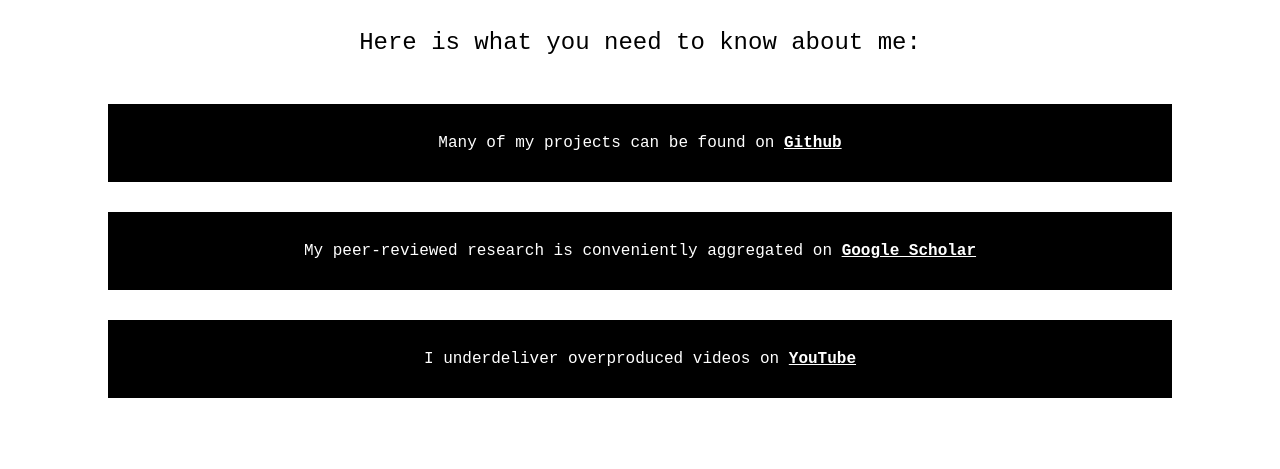
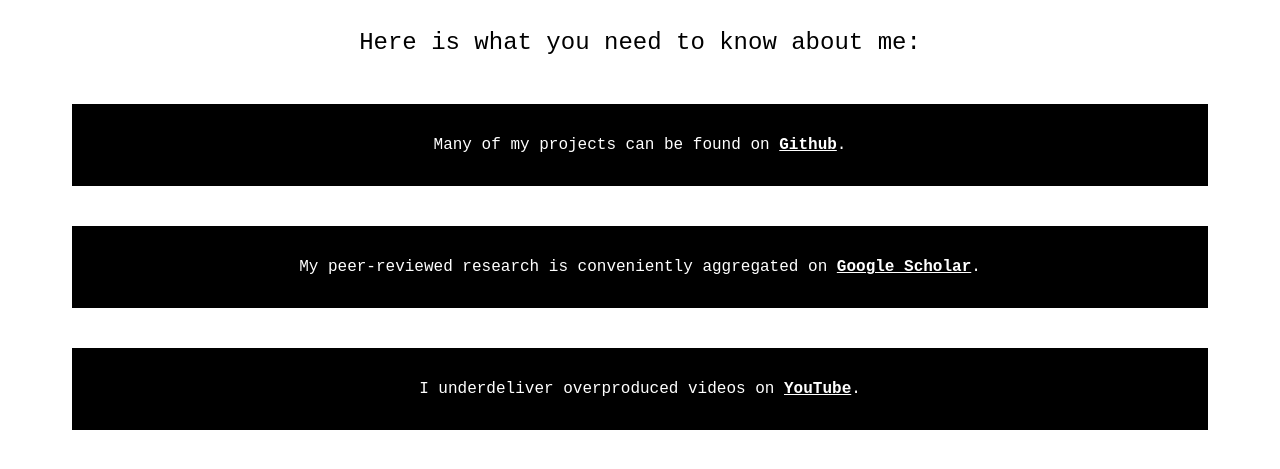
Before and after one commit to JohannesNakayama/website-placeholder, a plain HTML site: page index.html in a window 1280 px wide. Shown: the part 89-558 px from the top of the page. Drawn offline with Linux system fonts and the light colour scheme.

Commit message:
minor adjustments

```diff
--- a/index.html
+++ b/index.html
@@ -4,16 +4,16 @@
     <meta charset="UTF-8">
     <meta http-equiv="X-UA-Compatible" content="IE=edge">
     <meta name="viewport" content="width=device-width, initial-scale=1.0">
-    <title>Document</title>
+    <title>Johannes Nakayama</title>
     <link rel="stylesheet" href="style.css">
 </head>
 <body>
     <h1>Hi, I am Johannes.</h1>
     <p>Here is what you need to know about me:</p>
 
-    <div class="container">Many of my projects can be found on <a href="https://github.com/JohannesNakayama" target="_blank">Github</a></div>
-    <div class="container">My peer-reviewed research is conveniently aggregated on <a href="https://scholar.google.com/citations?user=UJHPeoUAAAAJ&hl=de&oi=ao" target="_blank">Google Scholar</a></div>
-    <div class="container">I underdeliver overproduced videos on <a href="https://www.youtube.com/channel/UCqhvMQgrprklY0O1RSSNTsA" target="_blank">YouTube</a></div>
+    <div class="container">Many of my projects can be found on <a href="https://github.com/JohannesNakayama" target="_blank">Github</a>.</div>
+    <div class="container">My peer-reviewed research is conveniently aggregated on <a href="https://scholar.google.com/citations?user=UJHPeoUAAAAJ&hl=de&oi=ao" target="_blank">Google Scholar</a>.</div>
+    <div class="container">I underdeliver overproduced videos on <a href="https://www.youtube.com/channel/UCqhvMQgrprklY0O1RSSNTsA" target="_blank">YouTube</a>.</div>
 
 </body>
 </html>
--- a/style.css
+++ b/style.css
@@ -1,6 +1,6 @@
 h1 {
     font-family: 'Courier New', Courier, monospace;
-    font-size: 3em;
+    font-size: 3rem;
     font-weight: bold;
     text-align: center;
 }
@@ -15,10 +15,10 @@
 .container {
     text-align: center;
     font-family: 'Courier New', Courier, monospace;
-    margin: 30px 100px;
+    margin: 5vh 5vw;
     background: black;
     color: white;
-    padding: 30px;
+    padding: 2rem;
 }
 
 .container a {
```
